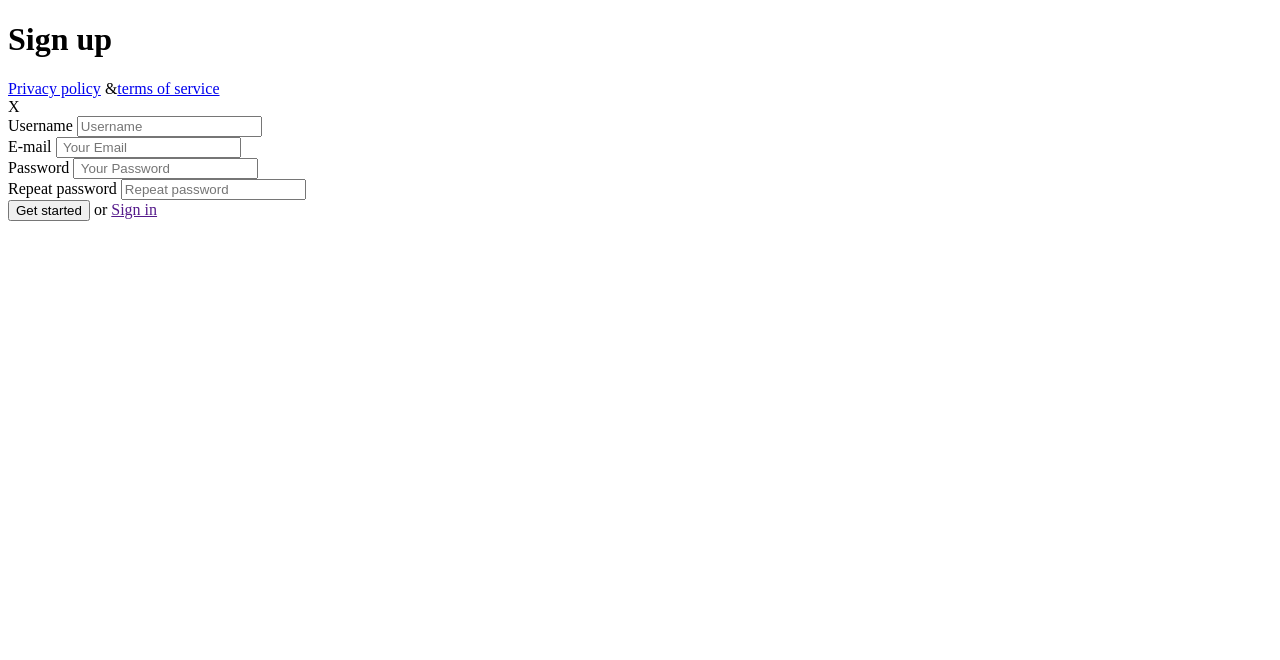
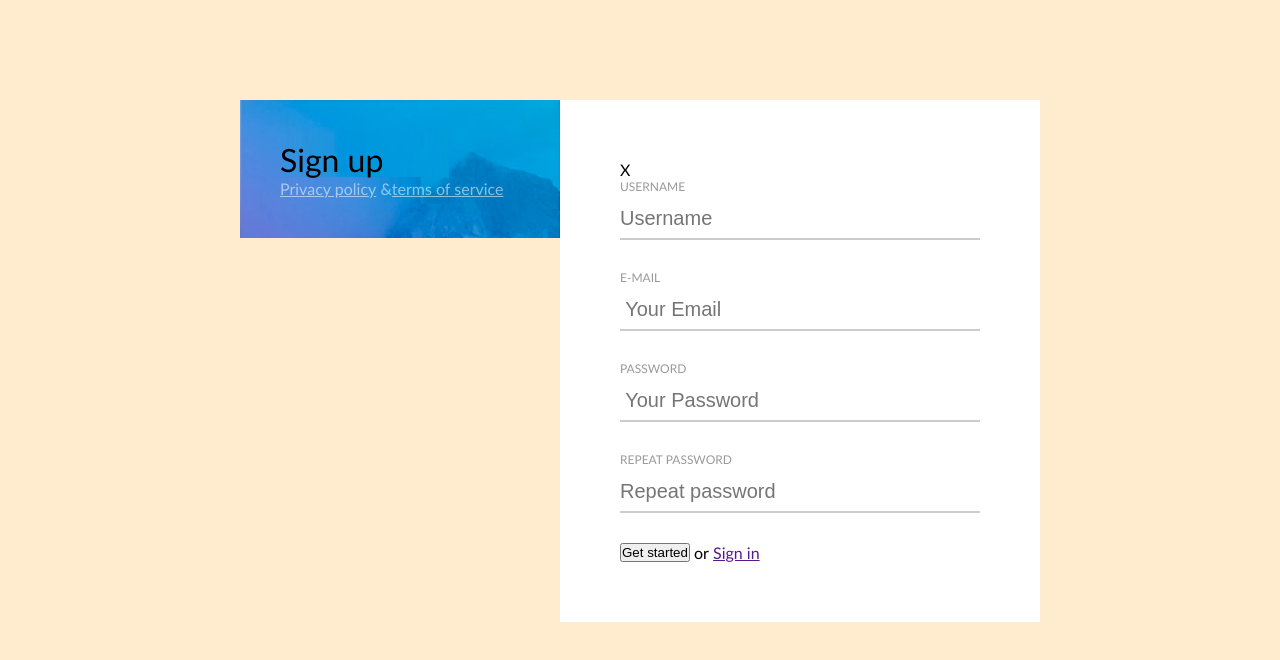
Before and after one commit to al2bovek/33-grupe-sign-up-p, a website: page index.html in a window 1280 px wide. Drawn offline with Linux system fonts and the light colour scheme.

Commit message:
resolve conflicts

```diff
--- /dev/null
+++ b/css/form.css
@@ -0,0 +1,27 @@
+.form{
+    width: 100%;
+
+}
+.form > .fill {
+    width: 100%;
+    margin-bottom: 30px;
+}
+.form > .fill:last-child {
+    margin-bottom: 0;
+}
+
+.form > .fill > label{
+    width: 100%;
+    font-size: 12px;
+    color: #999;
+    text-transform: uppercase;
+}
+.form > .fill > input{
+    width: 100%;
+    font-size: 20px;
+    line-height: 2em;
+    border:none;
+    border-bottom: 2px solid #ccc;
+}
+.form > .fill > button{
+}
--- a/main.css
+++ b/css/main.css
@@ -4,25 +4,28 @@ body * {
   padding: 0;
   vertical-align: top;
   box-sizing: border-box;
-  font-family: 'Gill Sans', 'Gill Sans MT', Calibri, 'Trebuchet MS', sans-serif;
+
+
 }
 body {
-  background-color: #33b5db;
+font-family: 'Gill Sans', 'Gill Sans MT', Calibri, 'Trebuchet MS', sans-serif;
+background-color: blanchedalmond;
+  }
+.box {
 
-}
-.box {
-  display: inline-block;
-  width: 800px;
+   width: 800px;
   margin-top: 100px;
   margin-left: calc(50% - 400px);
 }
-.box > .left-column {
+.box > .l-column {
   width: 40%;
   padding: 40px;
   float: left;
+  background-image: url(../img/hill.png);
+  background-size: cover;
   background-color: blue;
 }
-.box > .right-column {
+.box > .r-column {
   width: 60%;
   padding: 60px;
   float: left;
--- a/index.html
+++ b/index.html
@@ -7,6 +7,8 @@
     <link rel="icon" type="image/png" sizes="16x16" href="/favicon-16x16.png">
     <link rel="manifest" href="/site.webmanifest">
     <link rel="mask-icon" href="/safari-pinned-tab.svg" color="#5bbad5">
+    <link rel="stylesheet" href="./css/main.css">
+    <link rel="stylesheet" href="./css/form.css">
     <meta name="msapplication-TileColor" content="#da532c">
     <meta name="theme-color" content="#ffffff">
     <meta charset="UTF-8">
@@ -14,9 +16,7 @@
     <meta name="viewport" content="width=device-width, initial-scale=1.0">
     <title>dubovek</title>
 </head>
-<header>
-
-</header>
+<!-- <header> --><!-- </header> -->
 <body>
     <main class="box">
         <div class="l-column">
@@ -27,29 +27,33 @@
           </footer>
         </div>
         <div class="r-column">
-            <div class="close">X</div>
+            <div class="close">
+                X
+            </div>
             <form class="form">
-                <div class="empty">
+                <div class="fill">
                     <label for="">Username</label>
                     <input type="text" placeholder="Username" required>
                 </div>
-                <div class="empty">
+                <div class="fill">
                     <label for="">E-mail</label>
                     <input type="email" placeholder=" Your Email" required>
                 </div>
-                <div class="empty">
+                <div class="fill">
                     <label for="">Password</label>
                     <input type="password" placeholder=" Your Password" required>
                 </div>
-                <div class="empty">
+                <div class="fill">
                     <label for="">Repeat password</label>
                     <input type="text" placeholder="Repeat password" required>
                 </div>
-                <div class="empty">
+                <div class="fill">
                     <button class="button" type="submit">Get started</button>
                     <span>or</span>
                     <a href="">Sign in</a>
+                </div>
+            </form>
         </div>
-
+    </main>
 </body>
 </html>
```
Also changed, not shown: img/hill.png (added).
